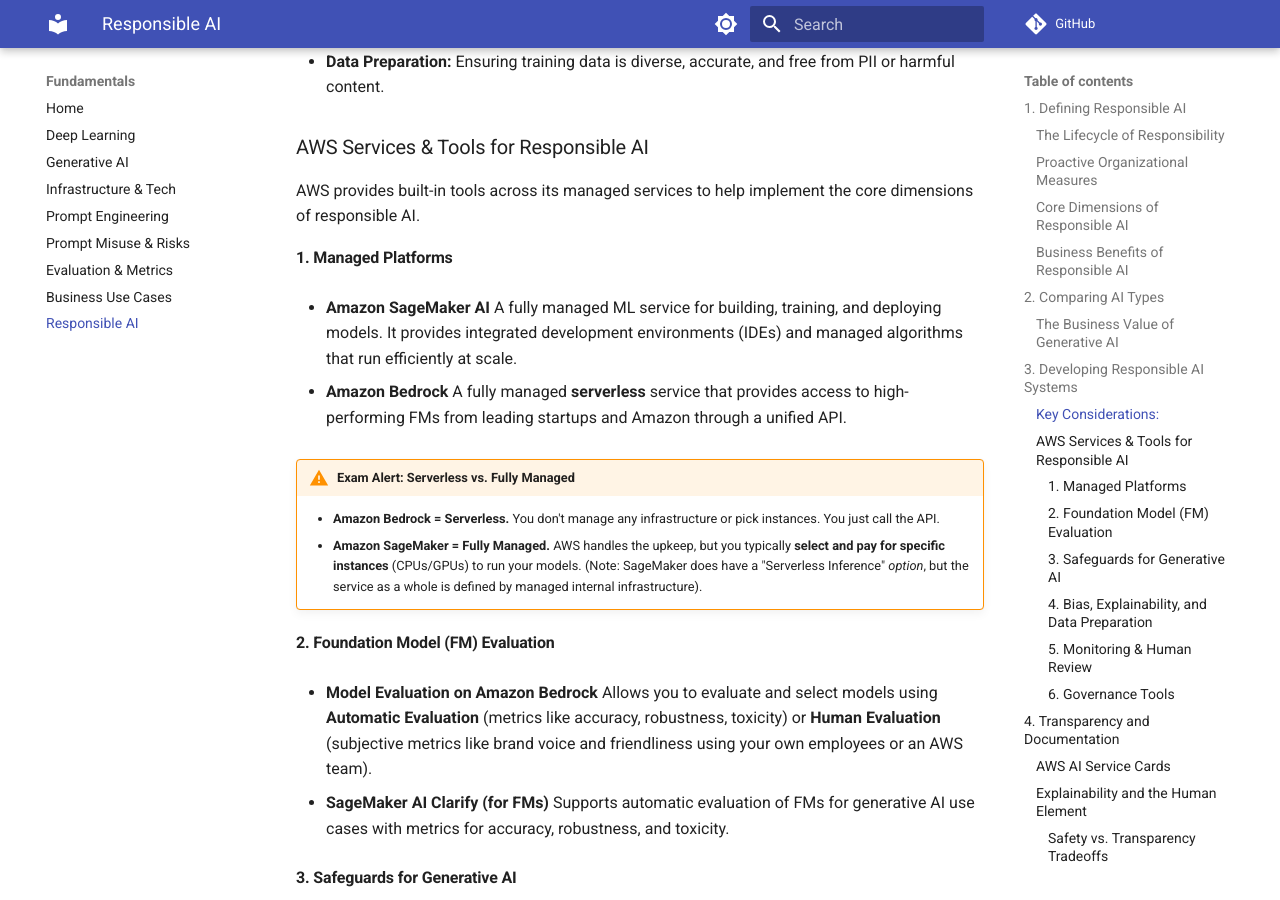
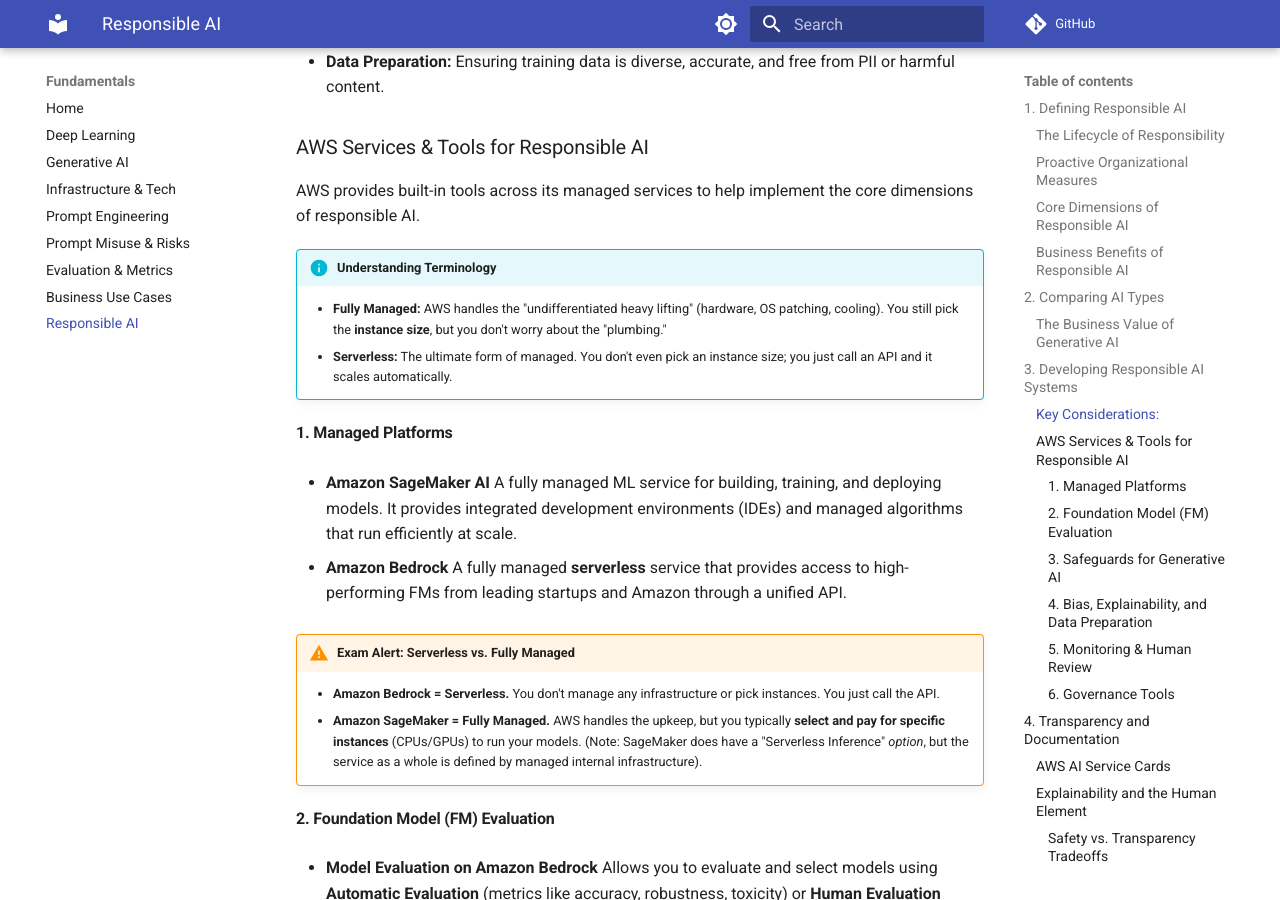
Before and after one commit to kvcenation5/aws-ai-practitioner-exam, an MkDocs documentation site: the page built from docs/09-responsible-ai.md, in a window 1280 px wide and 900 px high, scrolled down 3206 px. Built offline with MkDocs 1.6.1 and Material for MkDocs 9.7.7, drawn with Linux system fonts in a browser that asks for light colours; comment, search, counter and statistics services are not loaded.

Commit message:
Add terminology definitions for Fully Managed vs Serverless

```diff
--- a/docs/09-responsible-ai.md
+++ b/docs/09-responsible-ai.md
@@ -99,6 +99,10 @@
 ### AWS Services & Tools for Responsible AI
 AWS provides built-in tools across its managed services to help implement the core dimensions of responsible AI.
 
+!!! info "Understanding Terminology"
+    *   **Fully Managed:** AWS handles the "undifferentiated heavy lifting" (hardware, OS patching, cooling). You still pick the **instance size**, but you don't worry about the "plumbing."
+    *   **Serverless:** The ultimate form of managed. You don't even pick an instance size; you just call an API and it scales automatically.
+
 #### 1. Managed Platforms
 *   **Amazon SageMaker AI**
     A fully managed ML service for building, training, and deploying models. It provides integrated development environments (IDEs) and managed algorithms that run efficiently at scale.
```
